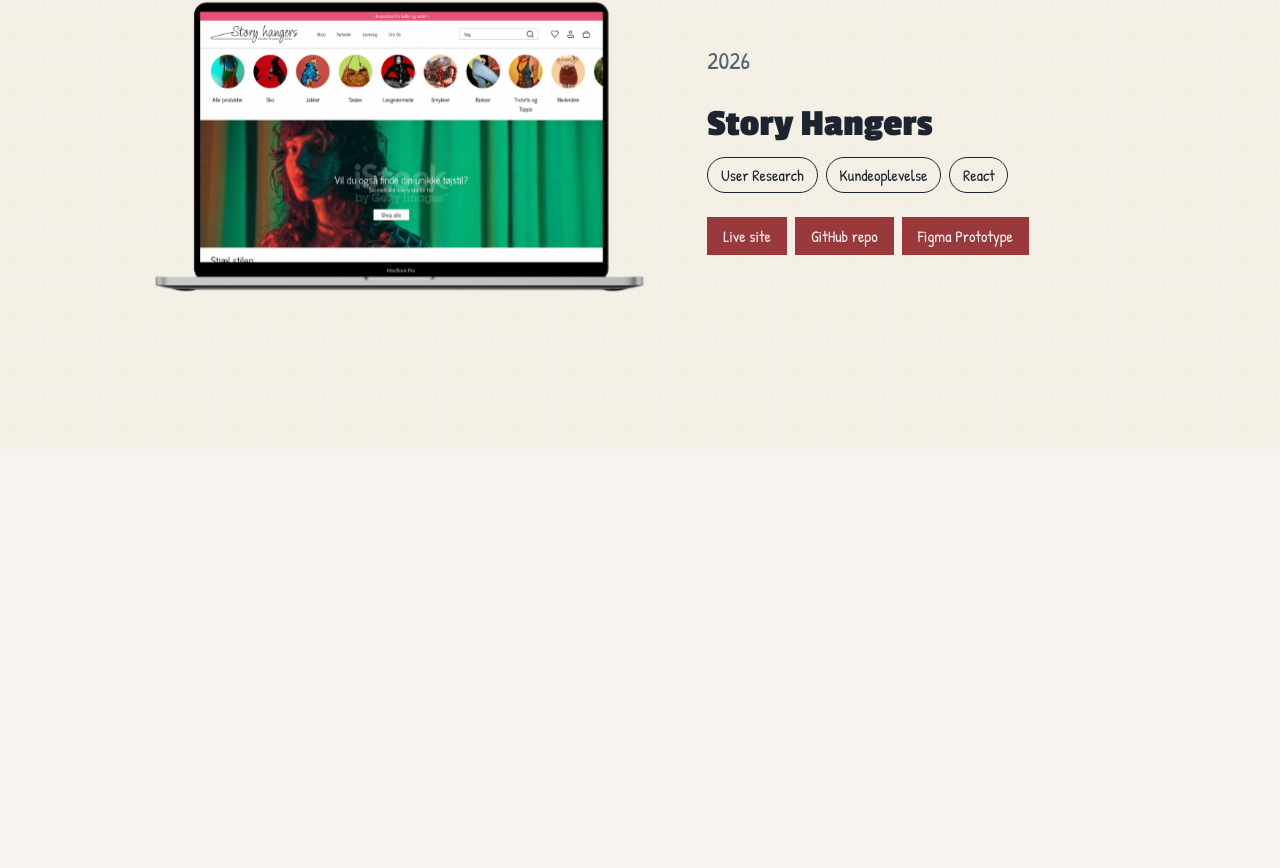
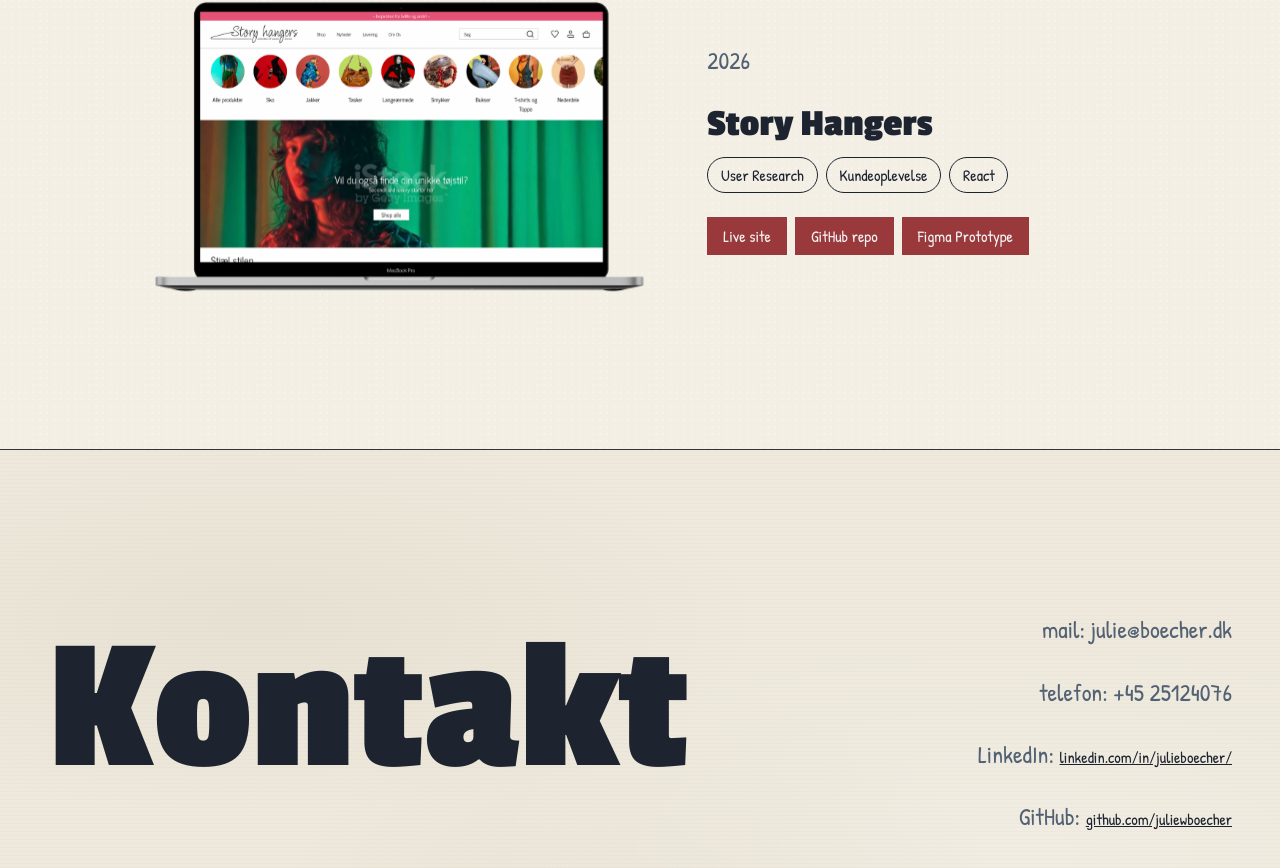
Before and after one commit to juliewboecher/juliewb.github.io, a React (Vite) app: page /projectpage in a window 1280 px wide. Shown: the part 2869-3737 px from the top of the page. Before the commit the page ends 3318 px from the top, so only its background shows below. Built offline with nearby package versions, Linux system fonts and the light colour scheme.

Commit message:
refactor: update Navbar component for smooth scrolling and enhance ProjectPage structure

```diff
--- a/src/components/Navbar.css
+++ b/src/components/Navbar.css
@@ -1,10 +1,6 @@
 :root {
   --black: #1d2430;
   --red: #B31619;
-}
-
-html {
-  scroll-behavior: smooth;
 }
 
 [id] {
--- a/src/components/Navbar.jsx
+++ b/src/components/Navbar.jsx
@@ -56,7 +56,18 @@
 
           <Link to="/projectpage">PROJEKTER</Link>
           <Link to="/#about">OM MIG</Link>
-          <Link to="/#contact">KONTAKT</Link>
+          <a
+            href="#contact"
+            onClick={(event) => {
+              event.preventDefault();
+
+              document.getElementById("contact")?.scrollIntoView({
+                behavior: "smooth",
+              });
+            }}
+          >
+            KONTAKT
+          </a>
         </nav>
       </div>
     </header>
--- a/src/pages/ProjectPage.jsx
+++ b/src/pages/ProjectPage.jsx
@@ -1,17 +1,21 @@
 import "./ProjectPage.css";
 import ProjectCard from "../components/ProjectCard";
 import projects from "../data/projects";
+import ContactSection from "../components/ContactSection";
 
 function ProjectPage() {
   return (
-    <section className="project-section" id="projects">
-      <h2>Mine Projekter</h2>
+    <section id="projects">
+      <div className="project-section">
+        <h2>Mine Projekter</h2>
 
-      <div className="project-cards">
-        {projects.map((project) => (
-          <ProjectCard key={project.id} project={project} />
-        ))}
+        <div className="project-cards">
+          {projects.map((project) => (
+            <ProjectCard key={project.id} project={project} />
+          ))}
+        </div>
       </div>
+      <ContactSection />
     </section>
   );
 }
```
